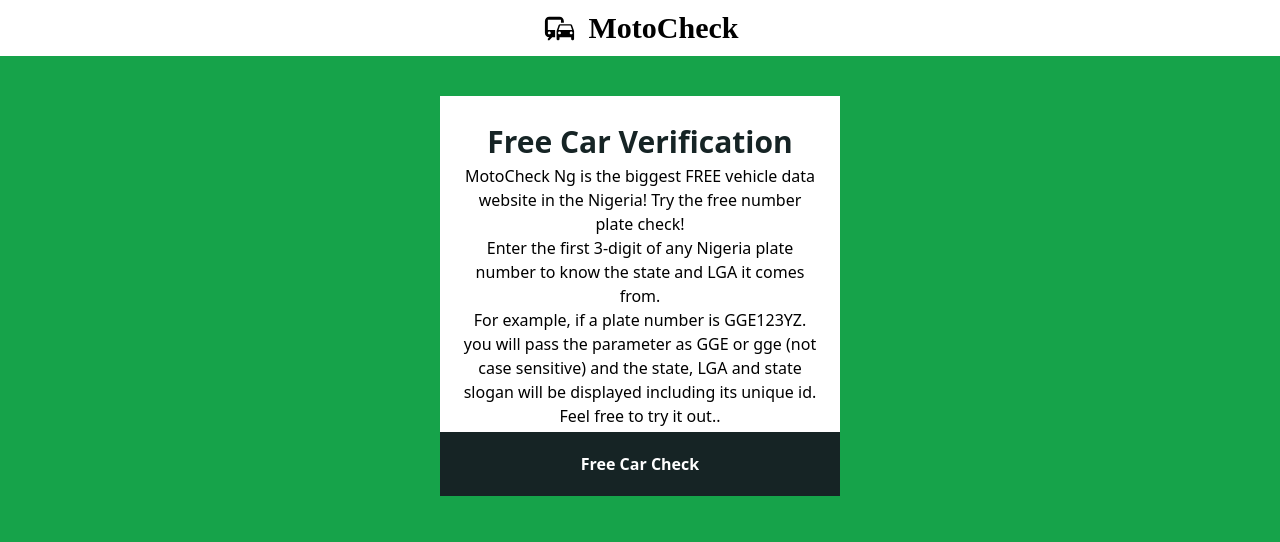
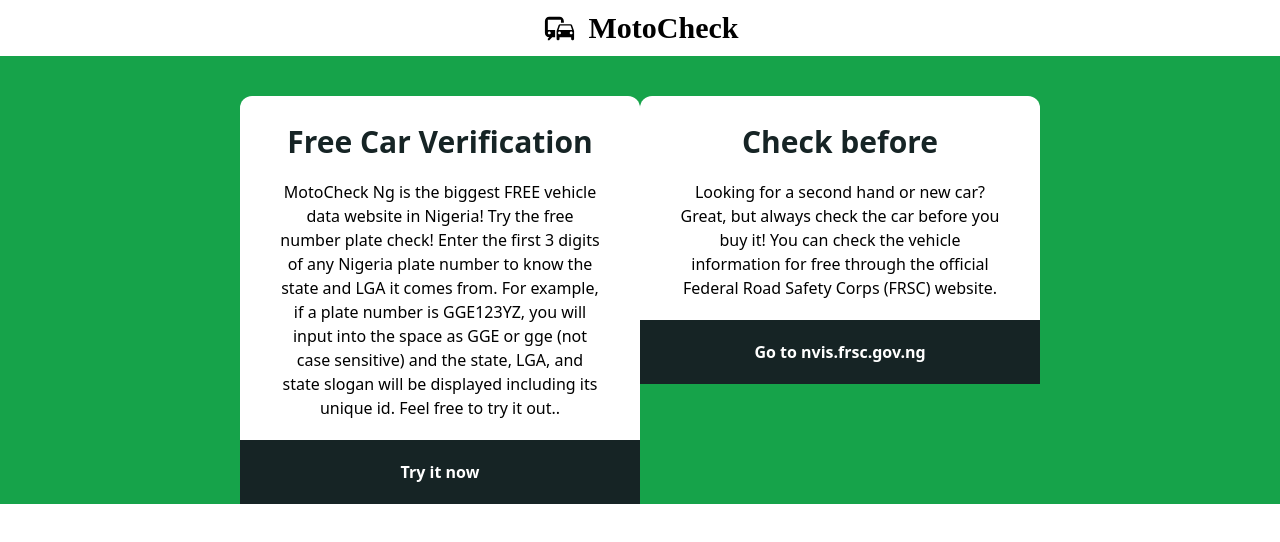
Before and after one commit to Tomiwakukoyi/motocheck, a Next.js app: page / in a window 1280 px wide. Shown: the top 542 px of the page. Built offline with nearby package versions, Linux system fonts and the light colour scheme.

Commit message:
done with the UI of how it works

```diff
--- /dev/null
+++ b/public/checkBefore.js
@@ -0,0 +1,10 @@
+const checkBefore = [
+    {
+      title: "Check before",
+      description:
+        "Looking for a second hand or new car? Great, but always check the car before you buy it! You can check the vehicle information for free through the official Federal Road Safety Corps (FRSC) website.",
+      buttonTitle:"Go to nvis.frsc.gov.ng"
+    },
+  ];
+
+  export default checkBefore;
--- a/public/howInfo.js
+++ b/public/howInfo.js
@@ -0,0 +1,10 @@
+const howInfo = [
+  {
+    title: "Free Car Verification",
+    description:
+      "MotoCheck Ng is the biggest FREE vehicle data website in Nigeria! Try the free number plate check! Enter the first 3 digits of any Nigeria plate number to know the state and LGA it comes from. For example, if a plate number is GGE123YZ, you will input into the space as GGE or gge (not case sensitive) and the state, LGA, and state slogan will be displayed including its unique id. Feel free to try it out..",
+    buttonTitle:"Try it now"
+  },
+];
+
+export default howInfo;
--- /dev/null
+++ b/src/components/home/GeneralInfo.jsx
@@ -0,0 +1,9 @@
+import React from 'react'
+
+const GeneralInfo = () => {
+  return (
+    <div>GeneralInfo</div>
+  )
+}
+
+export default GeneralInfo
--- a/src/components/home/HeroSection.jsx
+++ b/src/components/home/HeroSection.jsx
@@ -1,12 +1,34 @@
-import React from 'react'
-import HowItWorks from './HowItWorks'
+"use client";
+import Link from "next/link";
+import HeroSectionTemplate from "./HeroSectionTemplate";
+import howInfo from "@/public/howInfo";
+import checkBefore from "@/public/checkBefore";
 
 const HeroSection = () => {
+  const goToFrsc = () => {
+    window.open("https://nvis.frsc.gov.ng/VehicleManagement/VerifyPlateNo", "_blank");
+  };
   return (
-    <main className='bg-green-600 w-screen h-screen flex flex-wrap justify-center'>
-        <HowItWorks />
+    <main className="bg-green-600 w-screen h-full flex flex-wrap justify-center">
+      {howInfo.map(({ title, description, buttonTitle }, index) => (
+        <HeroSectionTemplate
+          key={index}
+          title={title}
+          description={description}
+          buttonTitle={buttonTitle}
+        />
+      ))}
+      {checkBefore.map(({ title, description, buttonTitle }, index) => (
+        <HeroSectionTemplate
+          key={index}
+          title={title}
+          description={description}
+          buttonTitle={buttonTitle}
+          handleButtonClick={goToFrsc}
+        />
+      ))}
     </main>
-  )
-}
+  );
+};
 
-export default HeroSection
+export default HeroSection;
--- /dev/null
+++ b/src/components/home/HeroSectionTemplate.jsx
@@ -0,0 +1,21 @@
+const HeroSectionTemplate = ({
+  title,
+  description,
+  buttonTitle,
+  handleButtonClick,
+}) => {
+  return (
+    <section className=" w-400px mt-10 bg-white h-full flex flex-col items-center text-center justify-between py-7 pb-0 rounded-xl">
+      <span className=" text-3xl font-semibold text-[#162425]">{title}</span>
+      <span className="text-[#575757} px-10 my-5">{description}</span>
+      <button
+        onClick={handleButtonClick}
+        className=" bg-[#162425] text-white w-full h-16 font-bold hover:text-gray-200"
+      >
+        {buttonTitle}
+      </button>
+    </section>
+  );
+};
+
+export default HeroSectionTemplate;
--- a/src/components/home/HowItWorks.jsx
+++ /dev/null
@@ -1,20 +0,0 @@
-import React from "react";
-
-const HowItWorks = () => {
-  return (
-    <section className=" w-400px mt-10   bg-white h-400px flex flex-col items-center text-center justify-between py-7 pb-0">
-      <span className=" text-3xl font-semibold text-[#162425]">Free Car Verification</span>
-      <span className="text-[#575757} px-5">
-        MotoCheck Ng is the biggest FREE vehicle data website in the Nigeria!
-        Try the free number plate check! <br /> Enter the first 3-digit of any Nigeria
-        plate number to know the state and LGA it comes from. <br /> For example, if a
-        plate number is GGE123YZ. you will pass the parameter as GGE or gge (not
-        case sensitive) and the state, LGA and state slogan will be displayed
-        including its unique id. <br /> Feel free to try it out..
-      </span>
-      <button className=" bg-[#162425] text-white w-full h-16 font-bold hover:text-gray-200">Free Car Check</button>
-    </section>
-  );
-};
-
-export default HowItWorks;
```
